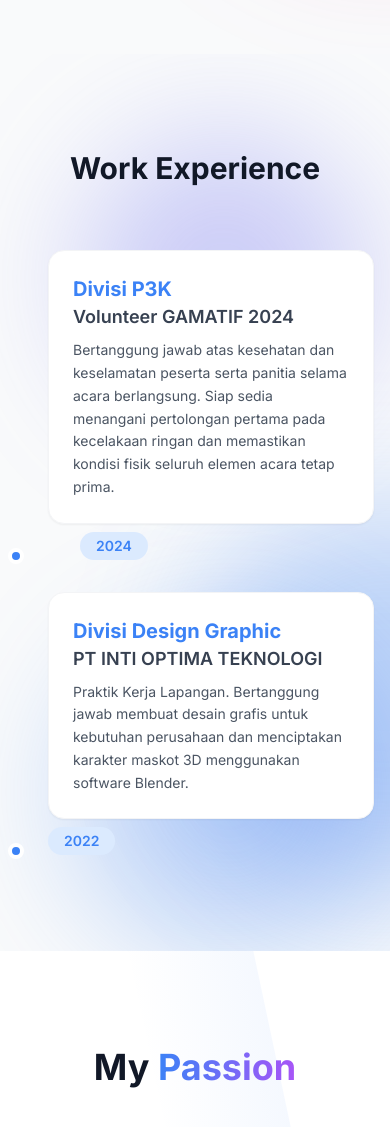
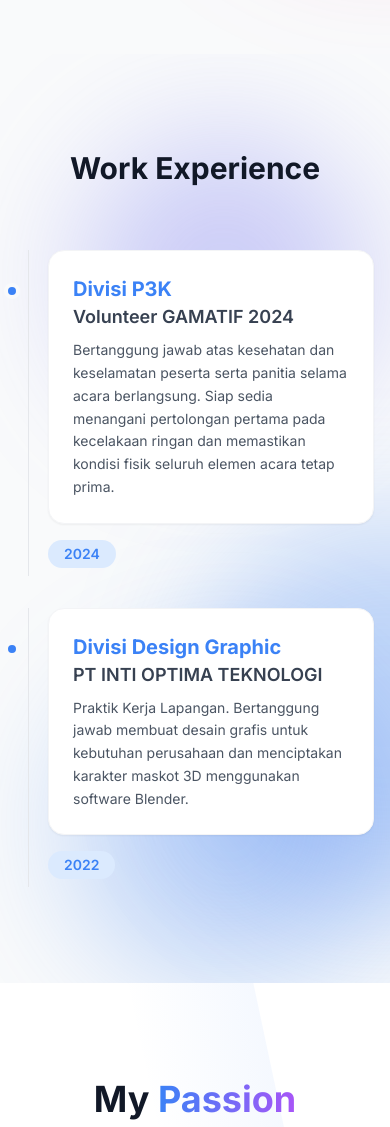
Before and after one commit to fakhri-rizaldi/portofolio, a PHP site: page /index.html in a window 390 px wide. Shown: the part 937-2064 px from the top of the page. Run offline with PHP 8.4, Linux system fonts and the light colour scheme; some libraries are stand-ins or nearby versions.

Commit message:
Fix work experience responsiveness on mobile

```diff
--- a/index.html
+++ b/index.html
@@ -246,10 +246,15 @@
                             <div class="md:flex items-center justify-between group">
                                 <!-- Timeline Line (Desktop) -->
                                 <div class="hidden md:block absolute left-1/2 top-0 bottom-0 w-px bg-gray-200 dark:bg-gray-700 transform -translate-x-1/2"></div>
+                                <!-- Timeline Line (Mobile) -->
+                                <div class="md:hidden absolute left-0 top-0 bottom-0 w-px bg-gray-200 dark:bg-gray-700 ml-3"></div>
 
                                 <!-- Content Card -->
-                                <div class="w-full md:w-5/12 md:text-right">
-                                    <div class="bg-white dark:bg-card p-6 rounded-2xl shadow-sm border border-gray-100 dark:border-white/5 hover:border-primary/30 transition-all duration-300 hover:-translate-y-1">
+                                <div class="w-full md:w-5/12 mb-4 md:mb-0 md:text-right">
+                                    <div class="bg-white dark:bg-card p-6 rounded-2xl shadow-sm border border-gray-100 dark:border-white/5 hover:border-primary/30 transition-all duration-300 hover:-translate-y-1 relative">
+                                        <!-- Mobile Dot -->
+                                        <div class="md:hidden absolute top-8 -left-[45px] w-4 h-4 rounded-full bg-primary border-4 border-gray-50 dark:border-dark z-10 transition-transform group-hover:scale-110"></div>
+
                                         <h3 class="text-xl font-bold text-gray-900 dark:text-white text-primary">Divisi P3K</h3>
                                         <h4 class="text-lg font-semibold text-gray-700 dark:text-gray-300 mb-2">Volunteer GAMATIF 2024</h4>
                                         <p class="text-gray-600 dark:text-gray-400 text-sm leading-relaxed">
@@ -257,12 +262,12 @@
                                     </div>
                                 </div>
 
-                                <!-- Timeline Dot -->
-                                <div class="absolute left-0 md:left-1/2 w-4 h-4 rounded-full bg-primary border-4 border-white dark:border-dark transform -translate-x-1/2 mt-6 md:mt-0 z-10"></div>
+                                <!-- Desktop Timeline Dot -->
+                                <div class="hidden md:block absolute left-1/2 w-4 h-4 rounded-full bg-primary border-4 border-white dark:border-dark transform -translate-x-1/2 z-10 transition-transform group-hover:scale-125"></div>
 
-                                <!-- Date (Opposite side) -->
-                                <div class="w-full md:w-5/12 mt-2 md:mt-0 md:text-left pl-8">
-                                    <span class="inline-block px-4 py-1 rounded-full bg-blue-100 dark:bg-blue-900/30 text-primary text-sm font-semibold">
+                                <!-- Date -->
+                                <div class="w-full md:w-5/12 md:text-left pl-0 md:pl-8">
+                                    <span class="inline-block px-4 py-1 rounded-full bg-blue-100 dark:bg-blue-900/30 text-primary text-sm font-semibold mb-2 md:mb-0">
                                         2024                                    </span>
                                 </div>
                             </div>
@@ -271,10 +276,15 @@
                             <div class="md:flex items-center justify-between group">
                                 <!-- Timeline Line (Desktop) -->
                                 <div class="hidden md:block absolute left-1/2 top-0 bottom-0 w-px bg-gray-200 dark:bg-gray-700 transform -translate-x-1/2"></div>
+                                <!-- Timeline Line (Mobile) -->
+                                <div class="md:hidden absolute left-0 top-0 bottom-0 w-px bg-gray-200 dark:bg-gray-700 ml-3"></div>
 
                                 <!-- Content Card -->
-                                <div class="w-full md:w-5/12 md:order-3 md:text-left">
-                                    <div class="bg-white dark:bg-card p-6 rounded-2xl shadow-sm border border-gray-100 dark:border-white/5 hover:border-primary/30 transition-all duration-300 hover:-translate-y-1">
+                                <div class="w-full md:w-5/12 mb-4 md:mb-0 md:order-3 md:text-left">
+                                    <div class="bg-white dark:bg-card p-6 rounded-2xl shadow-sm border border-gray-100 dark:border-white/5 hover:border-primary/30 transition-all duration-300 hover:-translate-y-1 relative">
+                                        <!-- Mobile Dot -->
+                                        <div class="md:hidden absolute top-8 -left-[45px] w-4 h-4 rounded-full bg-primary border-4 border-gray-50 dark:border-dark z-10 transition-transform group-hover:scale-110"></div>
+
                                         <h3 class="text-xl font-bold text-gray-900 dark:text-white text-primary">Divisi Design Graphic</h3>
                                         <h4 class="text-lg font-semibold text-gray-700 dark:text-gray-300 mb-2">PT INTI OPTIMA TEKNOLOGI</h4>
                                         <p class="text-gray-600 dark:text-gray-400 text-sm leading-relaxed">
@@ -282,12 +292,12 @@
                                     </div>
                                 </div>
 
-                                <!-- Timeline Dot -->
-                                <div class="absolute left-0 md:left-1/2 w-4 h-4 rounded-full bg-primary border-4 border-white dark:border-dark transform -translate-x-1/2 mt-6 md:mt-0 z-10"></div>
+                                <!-- Desktop Timeline Dot -->
+                                <div class="hidden md:block absolute left-1/2 w-4 h-4 rounded-full bg-primary border-4 border-white dark:border-dark transform -translate-x-1/2 z-10 transition-transform group-hover:scale-125"></div>
 
-                                <!-- Date (Opposite side) -->
-                                <div class="w-full md:w-5/12 mt-2 md:mt-0 md:text-right pr-8">
-                                    <span class="inline-block px-4 py-1 rounded-full bg-blue-100 dark:bg-blue-900/30 text-primary text-sm font-semibold">
+                                <!-- Date -->
+                                <div class="w-full md:w-5/12 md:text-right pr-0 md:pr-8">
+                                    <span class="inline-block px-4 py-1 rounded-full bg-blue-100 dark:bg-blue-900/30 text-primary text-sm font-semibold mb-2 md:mb-0">
                                         2022                                    </span>
                                 </div>
                             </div>
```
Also changed, not shown: index.php (+12 -7 lines).
